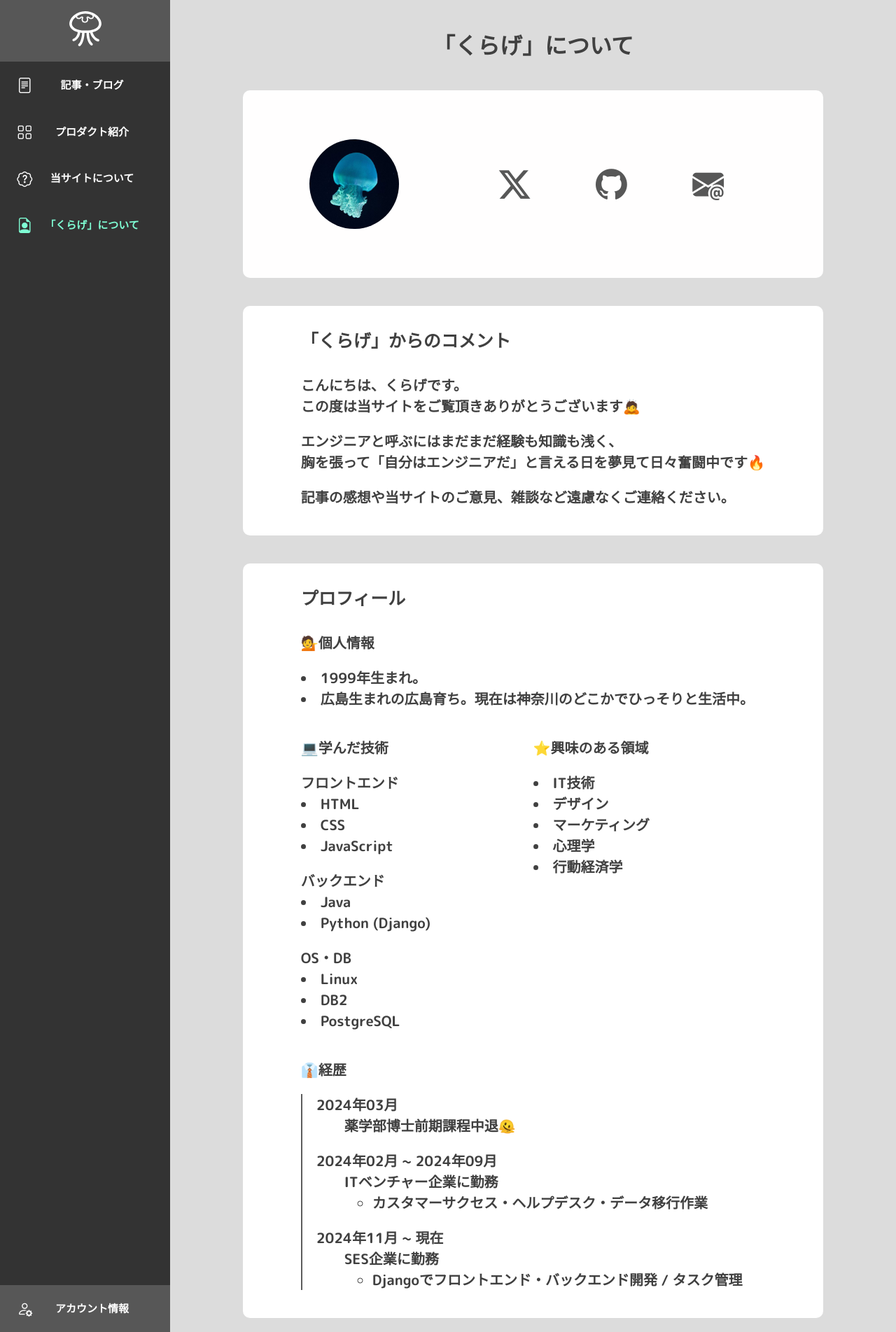
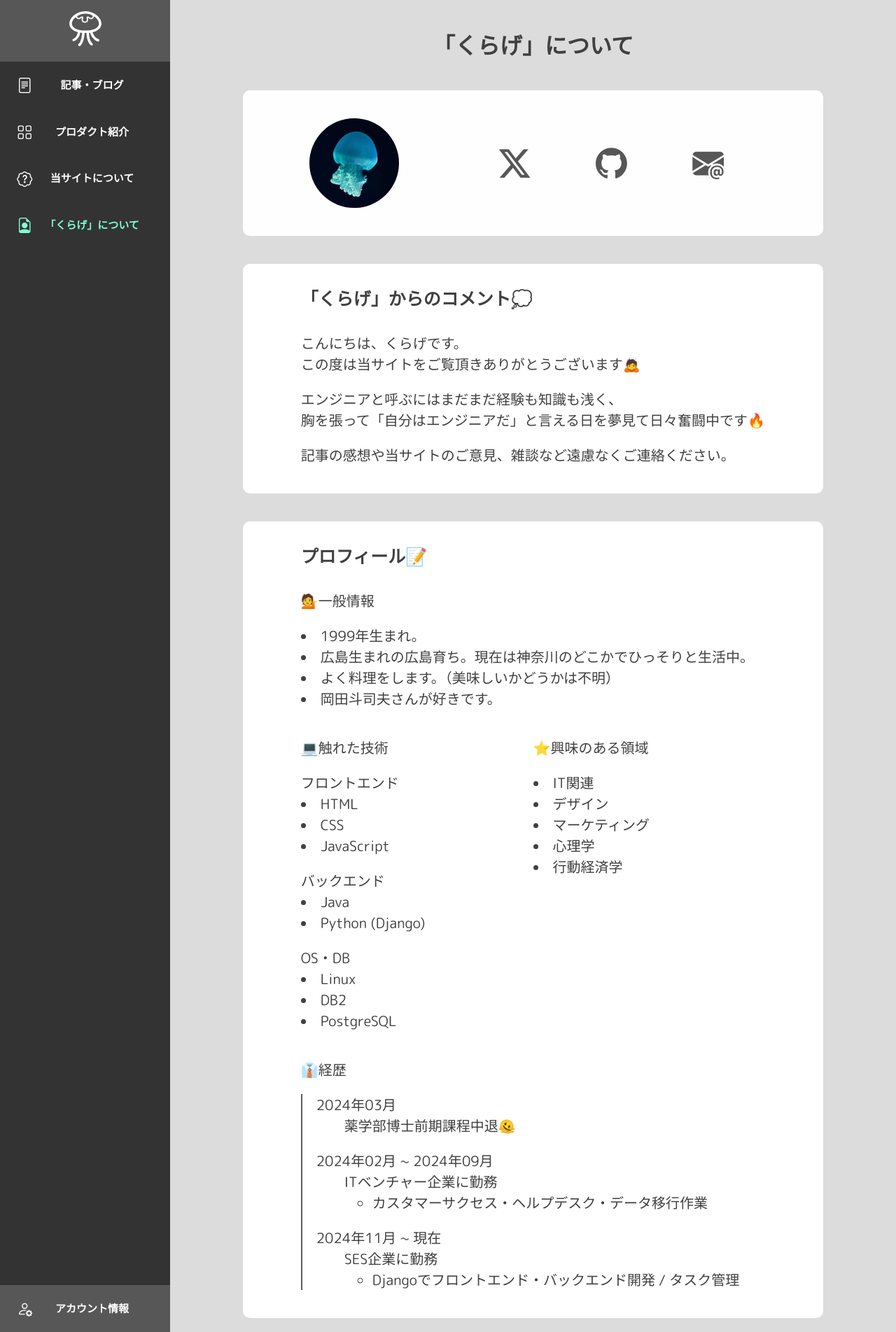
Before and after one commit to k-azuki-t/Django_Article_Project, a Django app: page /about/kurage/ in a window 1280 px wide. Shown: the whole page at 70% size. Run offline with Django 5.2, Linux system fonts and the light colour scheme; some libraries are stand-ins or nearby versions.

Commit message:
微修正・about_kurageのstyle属性廃止

```diff
--- a/static/css/about.css
+++ b/static/css/about.css
@@ -39,6 +39,16 @@
 .icons-with-link i:hover {
     transform: rotate(15deg);
 }
+.list-no-marker {
+    list-style-type: none;
+}
+
+.carrer-list {
+    border-left: solid 2px rgb(93, 93, 93)
+}
+.carrer-list ul {
+    margin: 0;
+}
 
 
 @media screen and (max-width:700px) {
--- a/static/css/article-detail.css
+++ b/static/css/article-detail.css
@@ -15,6 +15,7 @@ p img {
 }
 
 .article-sub-info {
+    font-weight: bold;
     width: clamp(130px, 20%, 200px);
 }
 
--- a/static/css/article-list.css
+++ b/static/css/article-list.css
@@ -37,9 +37,11 @@
     justify-content: center;
     padding-left: 1.5vw;
     font-size: clamp(14px, 1.5vw, 25px);
+    font-weight: bold;
 }
 .article-sub-info-container {
     height: 30%;
+    font-weight: bold;
     justify-content: end !important;
 }
 .article-sub-info-container i {
--- a/static/css/base.css
+++ b/static/css/base.css
@@ -2,7 +2,7 @@
 body {
     font-size: clamp(13px, 1.8vw, 20px);
     font-family: 'M PLUS Rounded 1c', sans-serif;
-    font-weight: bold;
+    /* font-weight: bold; */
     color: #404040;
     background-color: rgb(220, 220, 220);
     margin: 0;
--- a/static/css/common.css
+++ b/static/css/common.css
@@ -6,6 +6,7 @@
     margin-top: 40px;
     margin-bottom: 20px;
     font-size: clamp(20px, 2.5vw, 35px);
+    font-weight: bold;
     text-align: center;
     color: #404040;
 }
@@ -13,6 +14,7 @@
     margin-top: 10px;
     margin-bottom: 30px;
     font-size: clamp(15px, 2vw, 25px);
+    font-weight: bold;
     color: #404040;
 }
 
@@ -121,6 +123,10 @@ input, select { /* width・margin・height は別途指定 */
 .margin-horizontal-left-auto {
     margin-left: auto;
 }
+.margin-horizontal-20 {
+    margin-left: 20px;
+    margin-right: 20px;
+}
 
 .padding-vertical-20 {
     padding-top: 20px;
--- a/templates/about/about_kurage.html
+++ b/templates/about/about_kurage.html
@@ -39,7 +39,7 @@
     </div>
 
     <div class="width-80 margin-horizontal-auto item-container margin-vertical-20 padding-vertical-20">
-        <div class="sub-title width-80 margin-horizontal-auto">「くらげ」からのコメント</div>
+        <div class="sub-title width-80 margin-horizontal-auto">「くらげ」からのコメント&#128173;</div>
         <div class="width-80 margin-horizontal-auto">
             <p>こんにちは、くらげです。<br>
                 この度は当サイトをご覧頂きありがとうございます&#128583;</p>
@@ -50,19 +50,21 @@
     </div>
 
     <div class="width-80 margin-horizontal-auto item-container margin-vertical-20 padding-vertical-20">
-        <div class="sub-title width-80 margin-horizontal-auto">プロフィール</div>
+        <div class="sub-title width-80 margin-horizontal-auto">プロフィール&#128221;</div>
         <div class="width-80 margin-horizontal-auto">
             <div>
-                <p>&#128129;個人情報</p>
+                <p>&#128129;一般情報</p>
                 <li>1999年生まれ。</li>
                 <li>広島生まれの広島育ち。現在は神奈川のどこかでひっそりと生活中。</li>
+                <li>よく料理をします。（美味しいかどうかは不明）</li>
+                <li>岡田斗司夫さんが好きです。</li>
             </div>
 
             <div class="container-flex-row margin-vertical-20">
                 <div class="width-50">
-                    <p>&#128187;学んだ技術</p>
+                    <p>&#128187;触れた技術</p>
                     <div>
-                        <span>フロントエンド</span>
+                        <span class="margin-vertical-20">フロントエンド</span>
                         <li>HTML</li>
                         <li>CSS</li>
                         <li>JavaScript</li>
@@ -81,7 +83,7 @@
                 </div>
                 <div class="width-50">
                     <p>&#11088;興味のある領域</p>
-                    <li>IT技術</li>
+                    <li>IT関連</li>
                     <li>デザイン</li>
                     <li>マーケティング</li>
                     <li>心理学</li>
@@ -91,22 +93,22 @@
 
             <div >
                 <p>&#128084;経歴</p>
-                <div style="border-left: solid 2px rgb(93, 93, 93) ;">
-                    <li style="list-style-type: none; margin: 20px 20px;">2024年03月
-                        <ul style="margin: 0;">
-                            <li style="list-style-type: none;">薬学部博士前期課程中退&#129760;</li>
+                <div class="carrer-list"">
+                    <li class="list-no-marker margin-horizontal-20 margin-vertical-20">2024年03月
+                        <ul>
+                            <li class="list-no-marker">薬学部博士前期課程中退&#129760;</li>
                         </ul>
                     </li>
-                    <li style="list-style-type: none; margin: 20px 20px;" class="margin-vertical-20">2024年02月 ~ 2024年09月
-                        <ul style="margin: 0;">
+                    <li class="list-no-marker margin-horizontal-20 margin-vertical-20">2024年02月 ~ 2024年09月
+                        <ul>
                             <li style="list-style-type: none;">ITベンチャー企業に勤務</li>
                             <ul>
                                 <li>カスタマーサクセス・ヘルプデスク・データ移行作業</li>
                             </ul>
                         </ul>
                     </li>
-                    <li style="list-style-type: none; margin: 20px 20px;" class="margin-vertical-20">2024年11月 ~ 現在
-                        <ul style="margin: 0;">
+                    <li class="list-no-marker margin-horizontal-20 margin-vertical-20">2024年11月 ~ 現在
+                        <ul>
                             <li style="list-style-type: none;">SES企業に勤務</li>
                             <ul>
                                 <li>Djangoでフロントエンド・バックエンド開発 / タスク管理</li>
--- a/templates/about/about_this_site.html
+++ b/templates/about/about_this_site.html
@@ -11,7 +11,7 @@
     <div class="width-80 margin-horizontal-auto item-container padding-vertical-20 margin-vertical-20">
         <div class="sub-title width-80 margin-horizontal-auto">当サイトの目的</div>
         <div class="width-80 margin-horizontal-auto">
-            <p>くらげの学習内容のアウトプットによる知識定着と情報提供を目的としています&#128395;</p>
+            <p>くらげの学習内容のアウトプットによる知識定着と情報提供を目的としています。</p>
             <p>その他、当サイトには「くらげはどんな人物で、何に取り組んでいて何が出来るのか」を<br>
                 知っていただくポートフォリオとしての役割も持たせています。</p>
             <p>この機会に、くらげについて知っていただけると幸いです&#128524;</p>
--- a/templates/accounts/login.html
+++ b/templates/accounts/login.html
@@ -27,7 +27,7 @@
             </div>
         </div>
 
-        <button type="submit" class="button">ログイン</button>
+        <button type="submit" class="button post-data-button">ログイン</button>
 
     </form>
 </div>
--- a/templates/articles/articles_list.html
+++ b/templates/articles/articles_list.html
@@ -28,7 +28,7 @@
                     <div class="width-50">
                         <i class="bi bi-heart"></i>
                         <select name="favorite" {% if not user.is_authenticated %} disabled {% endif %}>
-                            <option value="">全ての記事</option>
+                            <option value="">すべての記事</option>
                             <option value="true" {% if request.GET.favorite == 'true' %}selected{% endif %}>お気に入りのみ</option>
                             <option value="false" {% if request.GET.favorite == 'false' %}selected{% endif %}>お気に入り以外</option>
                         </select>
```
